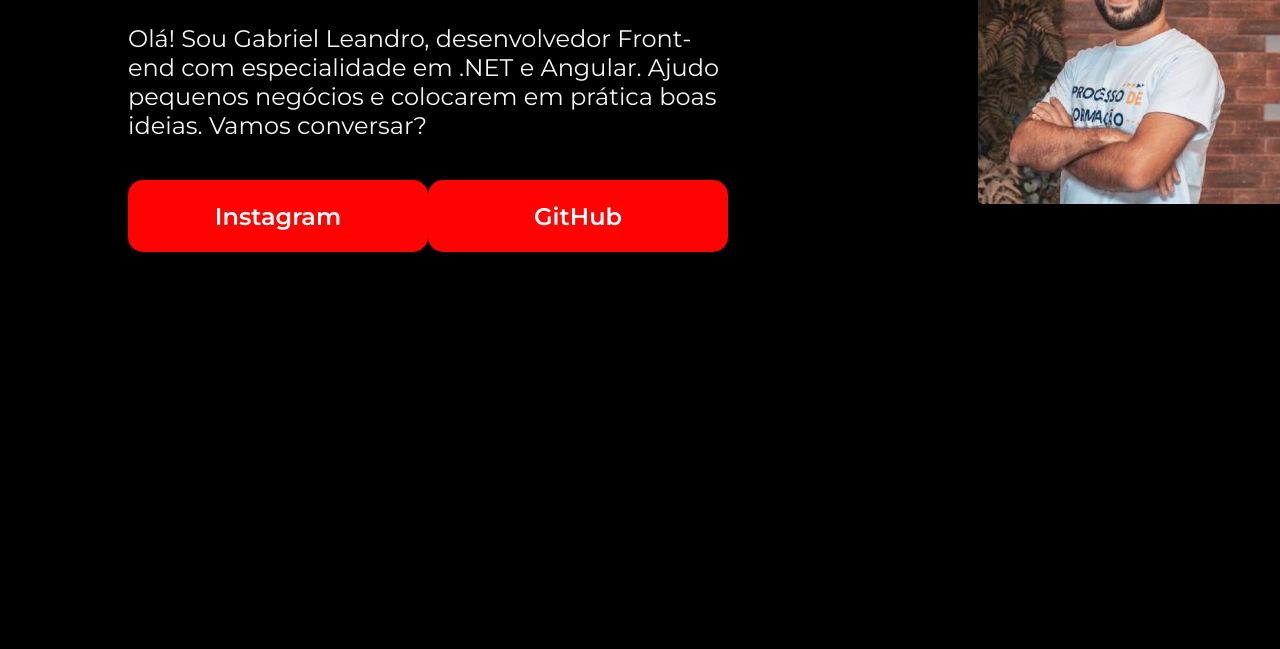
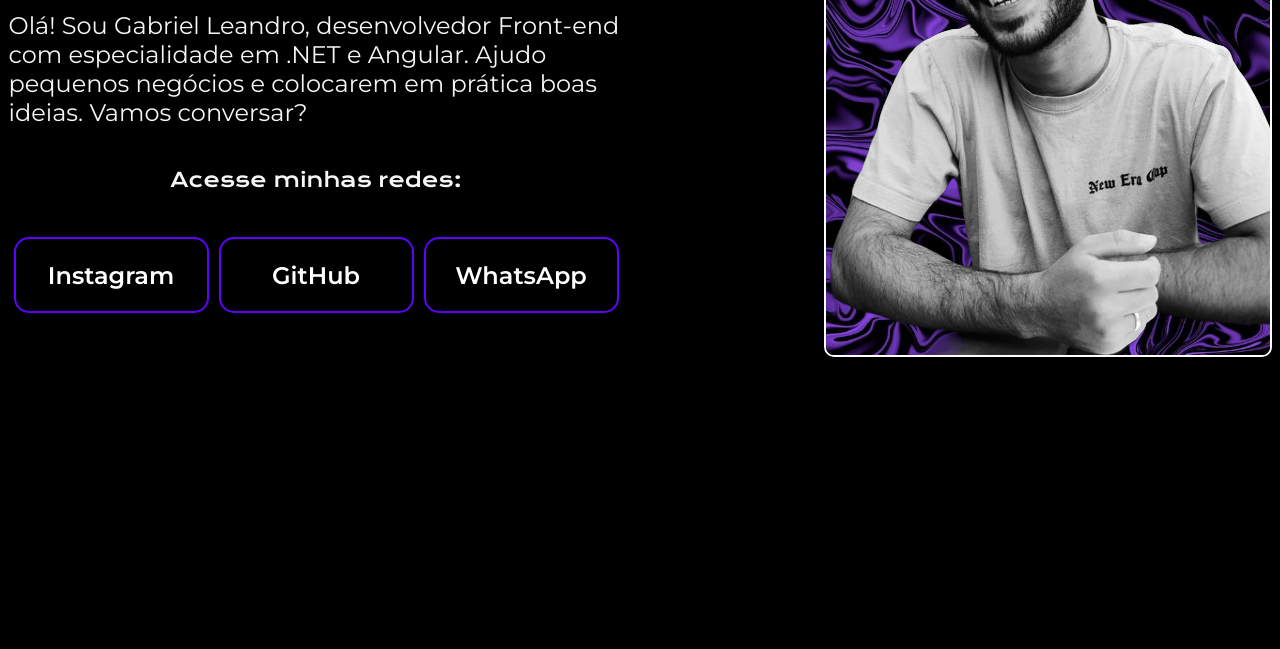
Before and after one commit to Gabriel-Leandr0/FrontEnd-Essential, a plain HTML site: page index.html in a window 1280 px wide. Shown: the part 279-928 px from the top of the page. After the commit the page ends 877 px from the top, so only its background shows below. Drawn offline with nearby package versions, Linux system fonts and the light colour scheme.

Commit message:
novas alterações na landpage de portifolio

```diff
--- a/CSS/style.css
+++ b/CSS/style.css
@@ -3,6 +3,7 @@
 *{
     margin: 0;
     padding: 0;
+    justify-content: center;
 }
 
 body{
@@ -12,21 +13,22 @@ body{
 }
 
 strong{
-    color: #ff0303;
+    color: #5b03ff;
 }
 
-img{
-    border-radius: 5px;
-    width: 30%;
-    height: 30%;
-}
+.apresentacao img {
+    border-radius: 10px; /* Arredondamento suave */
+    border: 2px solid #ffff; /* Contorno fino com a cor desejada */
+    box-shadow: 0 4px 6px rgba(0, 0, 0, 0.1); /* Sombra sutil */
+  }
+
 
 .apresentacao{
-    margin: 10%;
+    margin: 6%;
     /*Flexbox*/
     display: flex;
     align-items: center;
-    gap: 250px
+    gap: 200px
 }
 
 .apresentacao_conteudo{
@@ -34,11 +36,6 @@ img{
     display: flex;
     flex-direction: column;
     gap: 40px;
-}
-
-.apresentacao_links{
-    display: flex;
-    justify-content: space-between;
 }
 
 .apresentacao_conteudo_titulo{
@@ -51,15 +48,32 @@ img{
     font-family: "Montserrat", sans-serif;
 }
 
+.apresentacao_links_titulo{
+    display: flex;
+    justify-content: center;
+    font-size: 20px;
+    font-family: "Krona One", sans-serif;
+}
+
+.apresentacao_links{
+    display: flex;
+    flex-direction: row;
+    justify-content: space-around;
+    align-items: center;
+}
+
 .apresentacao_links_botao{
     width: 300px;
     font-size: 24px;
     border-radius: 15px;
     text-align: center;
-    background-color: #ff0303;
+    border: solid 2px;
+    border-color: #5b03ff;
+    background-color: #000000;
     color: #ffff;
     padding: 21.5px 0;
     text-decoration: none;
     font-family: "Montserrat", sans-serif;
     font-weight: 600;
+    margin: 5px;
 }
--- a/index.html
+++ b/index.html
@@ -5,6 +5,7 @@
     <meta http-equiv="X-UA-Compatible" content="IE=edge" />
     <meta name="viewport" content="width=device-width, initial-scale=1.0" />
     <title>Portifolio</title>
+    <link rel="icon" href="img/favicon_icon.png">
     <link rel="stylesheet" href="CSS/style.css" />
   </head>
   <body>
@@ -20,12 +21,14 @@
           .NET e Angular. Ajudo pequenos negócios e colocarem em prática boas
           ideias. Vamos conversar?
         </p>
+        <p class="apresentacao_links_titulo">Acesse minhas redes:</p>
         <div class="apresentacao_links">
           <a class="apresentacao_links_botao" href="https://instagram.com/gabriel.leandr0">Instagram</a>
           <a class="apresentacao_links_botao" href="https://github.com/Gabriel-Leandr0">GitHub</a>
+          <a class="apresentacao_links_botao" href="https://wa.link/47d6nf">WhatsApp</a>
         </div>
       </section>
-      <img src="img/foto_gabriel_leandro.jpg" alt="Foto do Gabriel Leandro" />
+      <img src="img/foto_gabriel_leandro.png" alt="Foto do Gabriel Leandro" />
     </main>
     <footer></footer>
   </body>
```
Also changed, not shown: img/favicon_icon.png (added), img/foto_gabriel_leandro.png (added), img/imagem-topo.png (deleted), img/windows_logo_icon.png (deleted).
